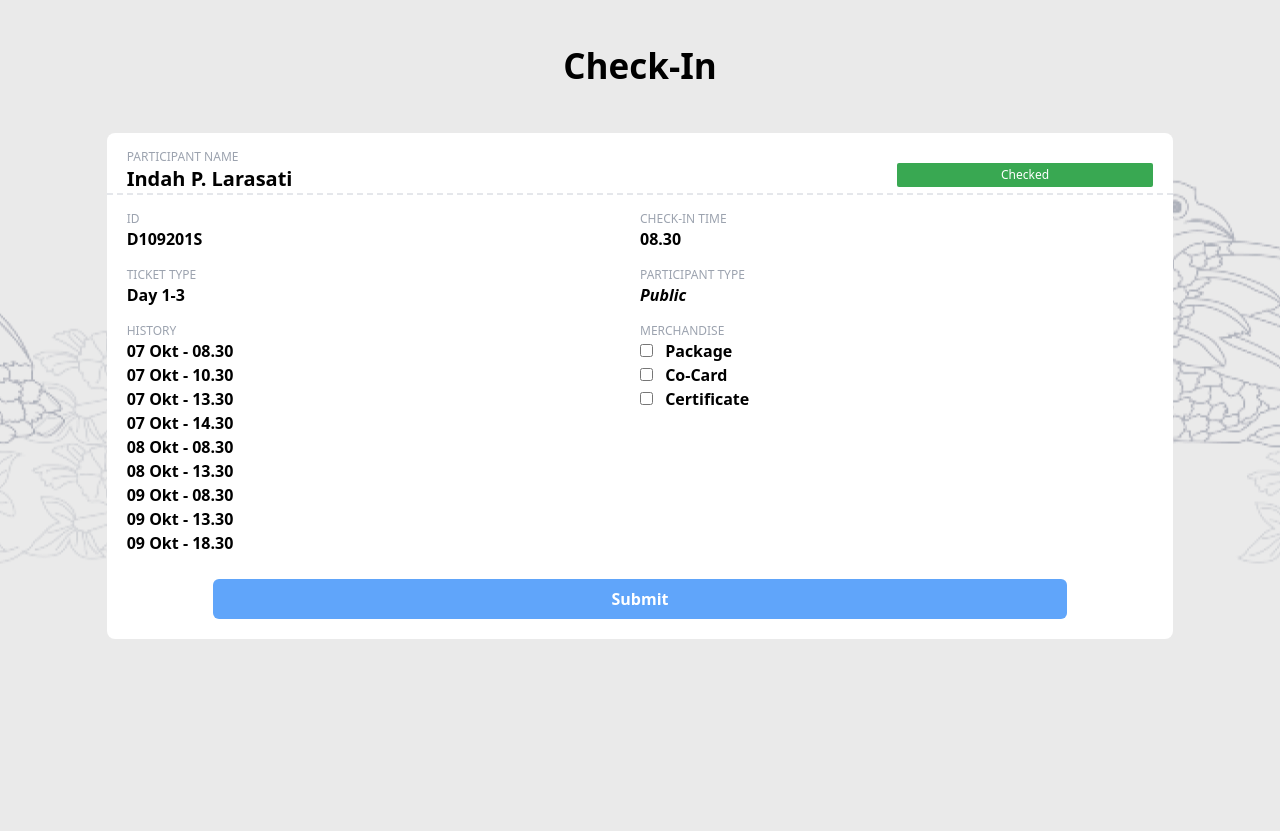
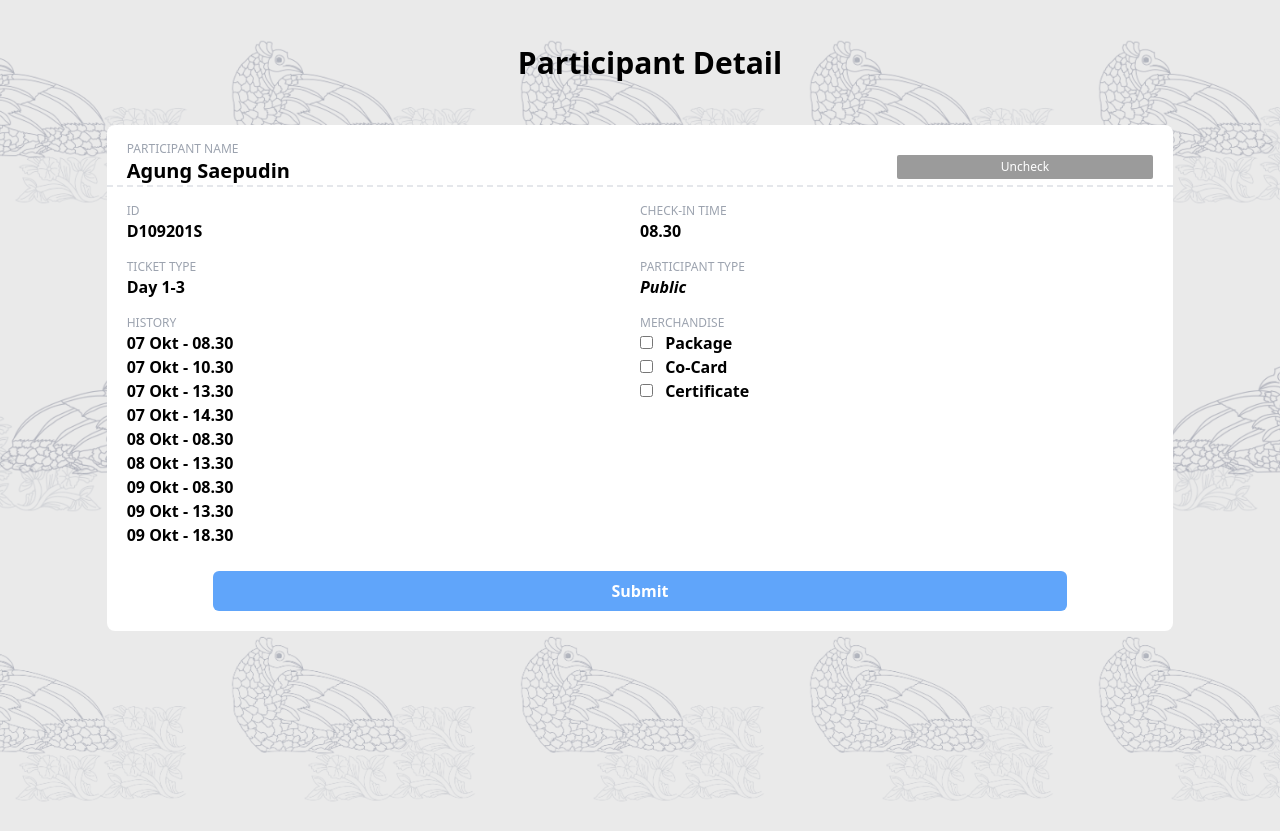
Before and after one commit to hadni17/On-Premise-Check-In-System, a plain HTML site: page participantdashboard.html in a window 1280 px wide. Before the commit the page ends 800 px from the top, so only its background shows below. Drawn offline with nearby package versions, Linux system fonts and the light colour scheme; no server answers; some icons are missing.

Commit message:
Update participantdashboard.html

```diff
--- a/participantdashboard.html
+++ b/participantdashboard.html
@@ -10,27 +10,28 @@
 </head>
 <body style="background-color: #EAEAEA;">
     <main class="w-full">
-        <section class="w-full mx-auto pt-10 pb-40bg-contain bg-bottom" style="background-image: url('assets/bg.png');">
+        <section class="w-full mx-auto pt-10 pb-40 bg-contain bg-bottom" style="background-image: url('assets/bg.png'); ">
 
-            <!--ICONIFY-->
+            <!--ICONIFY BACK-->
             <div class="flex items-center">
-                <a href="activesession.html">
-                    <span href="#" class="iconify text-4xl" data-icon="bi:arrow-left-short"></span>
+                <a href="Dashboard Participant.html" class="pl-5">
+                    <span class="iconify text-4xl" data-icon="bi:arrow-left-short"></span>
                 </a>
-                <h1 class="mx-auto" style="font-size: 35px;"><b>Check-In</b></h1>
+                <h1 class="mx-auto" style="font-size: 30px;"><b>Participant Detail</b></h1>
             </div>
 
             <!--CARD-->
-            <div class="box-border w-10/12 bg-white mx-auto rounded-lg mt-10 mb-10 pb-5">
+            <div class="box-border w-10/12 h-5/6 bg-white mx-auto rounded-lg mt-10 mb-10 pb-5">
                 <div class="flex items-center justify-between px-5 border-b-2 border-dashed">
                     <div>
                         <p class="text-gray-400 pt-4 font-medium text-xs">PARTICIPANT NAME</p>
-                        <p class="font-bold  text-xl">Indah P. Larasati</p>
+                        <p class="font-bold  text-xl">Agung Saepudin</p>
                     </div>
 
-                    <!--NOTIFY CHECKED-->
-                    <div class="w-1/4 py-1 rounded-sm text-white text-center mt-6 text-xs" style="background: #39A852;">Checked</div>
+                    <!--NOTIFY UNCHECK-->
+                    <div class="w-1/4 py-1 rounded-sm text-white text-center mt-6 text-xs" style="background: #9B9B9B;">Uncheck</div>
                 </div>
+
                 <!--GRID-->
                 <div class="grid grid-cols-2 px-5">
 
@@ -116,6 +117,7 @@
                 <!--BUTTON SUBMIT-->
                 <a href="scan.html" type="button" class="flex justify-center bg-blue-400 text-white w-4/5 mx-auto py-2 rounded-md"><b>Submit</b></a>
             </div>
+            <!--CARD CLOSE-->
         </section>
     </main>
 </body>
```
